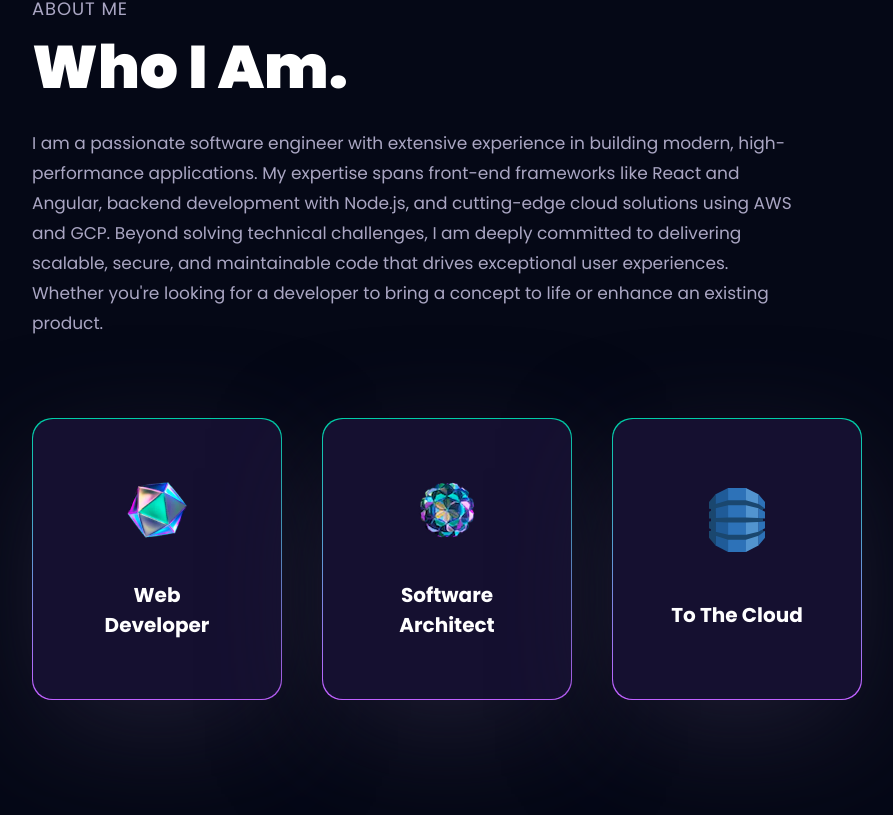
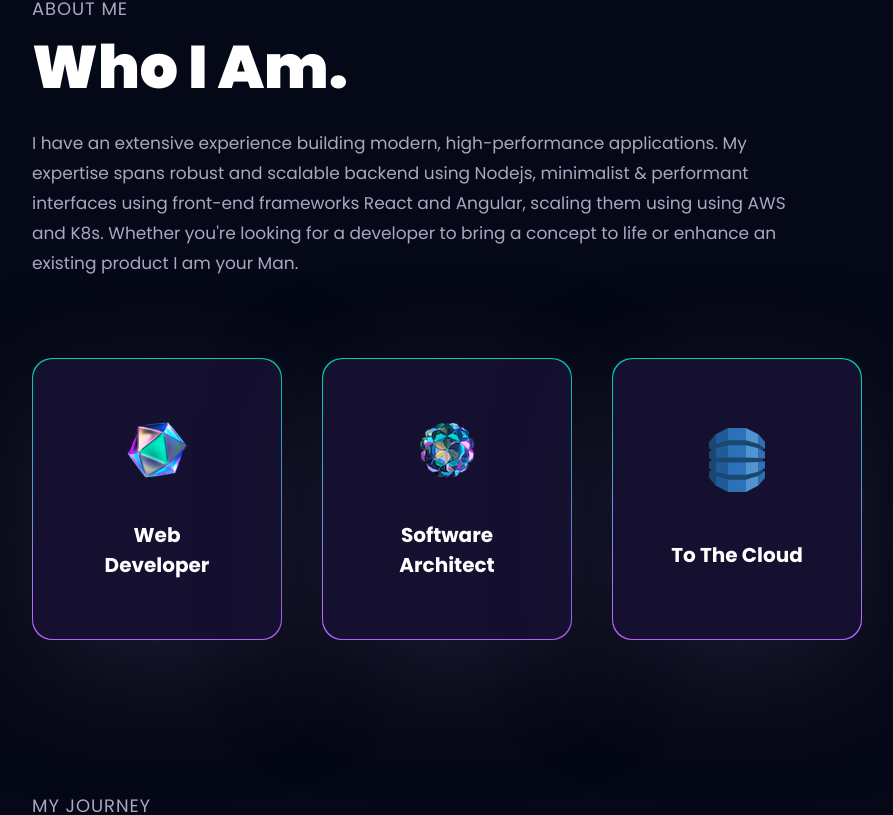
Before and after one commit to sid3945/siddharth-portfolio, a React (Vite) app: page / in a window 1280 px wide. Shown: the part 893-1708 px from the top of the page, without its empty margins (32-925 px from the left). Built offline with nearby package versions, Linux system fonts and the light colour scheme; no server answers.

Commit message:
emailjs changes

```diff
--- a/index.html
+++ b/index.html
@@ -8,6 +8,7 @@
   </head>
   <body>
     <div id="root"></div>
+    <script src="https://cdn.jsdelivr.net/npm/@emailjs/browser@3/dist/email.min.js"></script>
     <script type="module" src="/src/main.tsx"></script>
   </body>
 </html>
--- a/src/components/sections/PDFViewer.tsx
+++ b/src/components/sections/PDFViewer.tsx
@@ -5,17 +5,15 @@ interface IPDF {
 }
 
 const PDFViewer: React.FC<IPDF> = () => {
-  // Convert the sharing URL to embed URL
   const driveUrl = "https://drive.google.com/file/d/1FUAptfMCstPJxFXFAl4fr2IDvZrBj0Ju/preview";
 
   return (
-    <div className="w-full max-w-3xl mx-auto p-4">
       <iframe
         src={driveUrl}
-        className="w-full h-[800px] border-0"
+        className="w-full shadow-lg shadow-blue-500/50 h-[800px] border-0"
         allow="autoplay"
       ></iframe>
-    </div>
+
   );
 };
 
--- a/src/constants/config.ts
+++ b/src/constants/config.ts
@@ -73,7 +73,7 @@ export const config: TConfig = {
     about: {
       p: "About Me",
       h2: "Who I Am.",
-      content: `I am a passionate software engineer with extensive experience in building modern, high-performance applications. My expertise spans front-end frameworks like React and Angular, backend development with Node.js, and cutting-edge cloud solutions using AWS and GCP. Beyond solving technical challenges,  I am deeply committed to delivering scalable, secure, and maintainable code that drives exceptional user experiences. Whether you're looking for a developer to bring a concept to life or enhance an existing product.`,
+      content: `I have an extensive experience building modern, high-performance applications. My expertise spans robust and scalable backend using Nodejs, minimalist & performant interfaces using front-end frameworks React and Angular, scaling them using using AWS and K8s. Whether you're looking for a developer to bring a concept to life or enhance an existing product I am your Man.`,
     },
     experience: {
       p: "My Journey",
```
